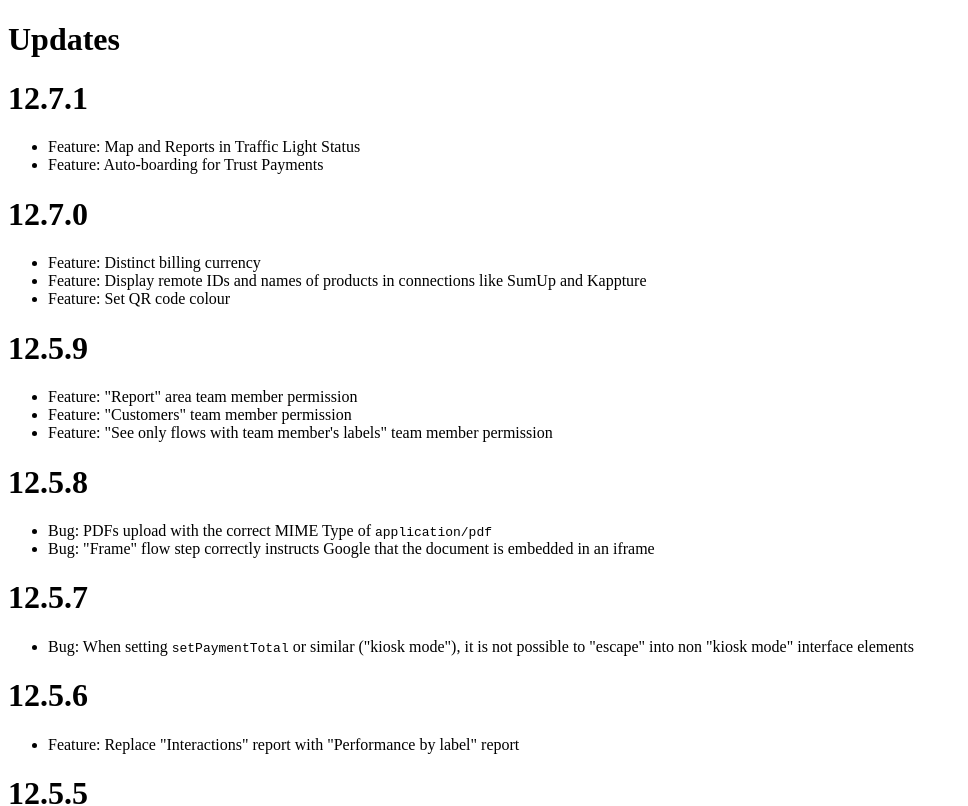
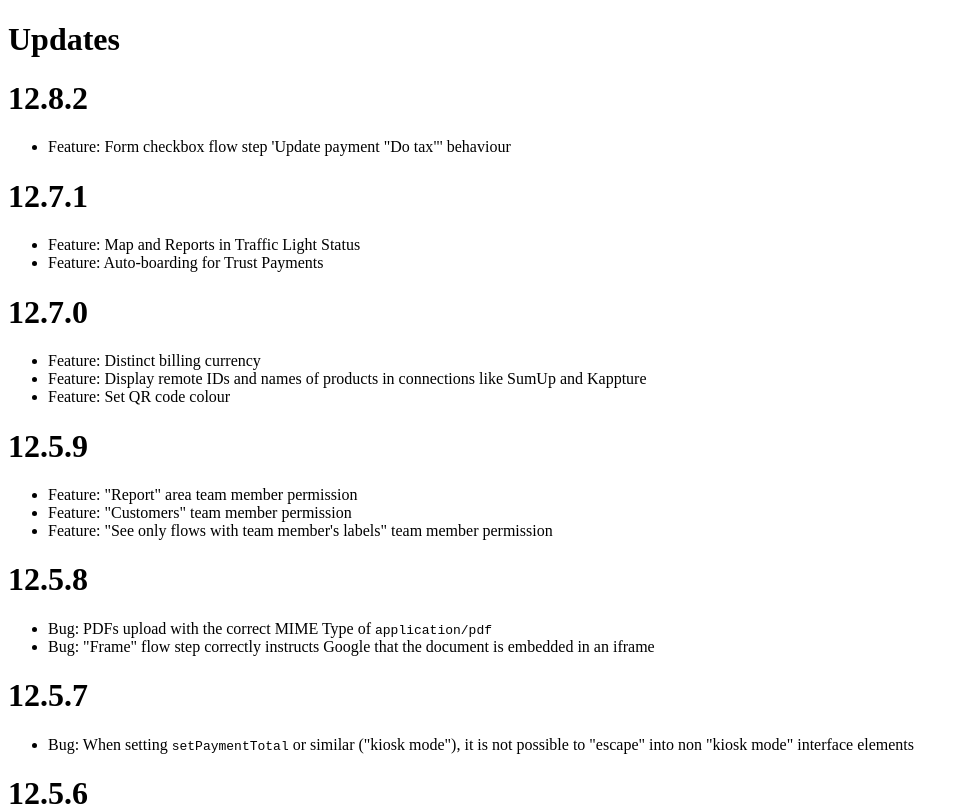
Before and after one commit to Stickyto/sticky-docs, a Next.js app in the folder src/: page /updates in a window 1280 px wide. Shown: the top 806 px of the page, without its empty margins (0-968 px from the left). Built offline with nearby package versions, Linux system fonts and the light colour scheme.

Commit message:
`# 12.8.2`

```diff
--- a/src/pages/updates.mdx
+++ b/src/pages/updates.mdx
@@ -1,4 +1,7 @@
 # Updates
+
+# 12.8.2
+ - Feature: Form checkbox flow step 'Update payment "Do tax"' behaviour
 
 # 12.7.1
  - Feature: Map and Reports in Traffic Light Status
```
